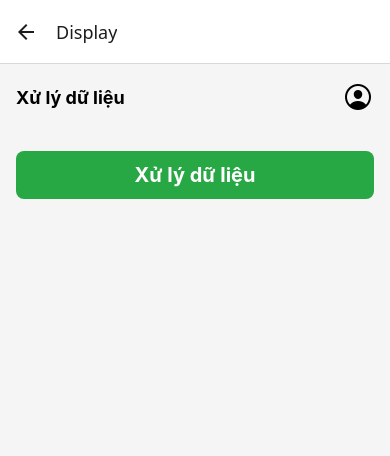
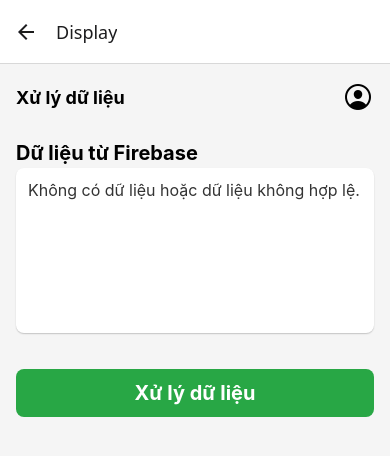
Before and after one commit to NTT19/SignLanguage, a React Native app: screen /Display in a window 390 px wide. Shown: the top 456 px of the page. Built offline with nearby package versions, Linux system fonts and the light colour scheme; no server answers; the database is empty.

Commit message:
update-speech

```diff
--- a/Display/Display.js
+++ b/Display/Display.js
@@ -2,6 +2,7 @@ import React, { useState, useEffect } from "react";
 import { View, Text, StyleSheet, TouchableOpacity, ScrollView, Image } from "react-native";
 import { Ionicons } from "@expo/vector-icons";
 import { database, ref, onValue } from "../Firebase-connect/FirebaseConfig";
+import * as Speech from 'expo-speech';
 
 export default function DataScreen() {
   const [isStarted, setIsStarted] = useState(false);
@@ -129,7 +130,7 @@ export default function DataScreen() {
       </View>
 
       {/* Frame Section */}
-      {/* <View style={styles.frameContainer}>
+      <View style={styles.frameContainer}>
         <Text style={styles.sectionTitle}>Dữ liệu từ Firebase</Text>
         <ScrollView style={styles.frameBox}>
           <Text style={styles.frameText}>
@@ -140,7 +141,7 @@ export default function DataScreen() {
               : "Không có dữ liệu hoặc dữ liệu không hợp lệ."}
           </Text>
         </ScrollView>
-      </View> */}
+      </View>
 
       {/* API Result Section */}
       {apiResult && (
@@ -170,6 +171,15 @@ export default function DataScreen() {
         </View>
       )}
 
+          {predictedLetter && (
+          <TouchableOpacity
+            style={[styles.processButton, { backgroundColor: "#007BFF" }]}
+            onPress={() => Speech.speak(predictedLetter)}
+          >
+          <Text style={styles.processButtonText}>Đọc kết quả</Text>
+         </TouchableOpacity>
+        )}
+
       {/* Action Buttons */}
       <TouchableOpacity
         style={[styles.processButton, { backgroundColor: "#28A745" }]}
@@ -191,7 +201,7 @@ const styles = StyleSheet.create({
     flexDirection: "row",
     justifyContent: "space-between",
     alignItems: "center",
-    marginBottom: 16,
+    marginBottom: 10,
   },
   headerTitle: {
     fontSize: 18,
@@ -203,8 +213,8 @@ const styles = StyleSheet.create({
   sectionTitle: {
     fontSize: 20,
     fontWeight: "bold",
-    marginBottom: 8,
-    marginTop: 10,
+    marginBottom: 3,
+
   },
   frameBox: {
     padding: 12,
@@ -264,4 +274,16 @@ const styles = StyleSheet.create({
     color: "#FFF",
     fontWeight: "bold",
   },
+  processButton: {
+    marginTop: 20,
+    paddingVertical: 12,
+    borderRadius: 8,
+    alignItems: "center",
+    justifyContent: "center",
+  },
+  processButtonText: {
+    fontSize: 20,
+    color: "#FFF",
+    fontWeight: "bold",
+  },
 });
--- a/app.json
+++ b/app.json
@@ -8,7 +8,8 @@
     "splash": {
       "image": "./assets/splash.png",
       "resizeMode": "contain",
-      "backgroundColor": "#ffffff"
+      "backgroundColor": "#ffffff",
+        "entryPoint": "./App.js"
     },
     "updates": {
       "fallbackToCacheTimeout": 0
--- a/package.json
+++ b/package.json
@@ -20,7 +20,7 @@
     "@rneui/themed": "^4.0.0-rc.8",
     "expo": "^48.0.19",
     "expo-linear-gradient": "^14.0.2",
-    "expo-speech": "^13.0.1",
+    "expo-speech": "~11.1.1",
     "expo-status-bar": "^1.4.4",
     "firebase": "^11.1.0",
     "link": "^2.1.1",
@@ -33,7 +33,6 @@
     "react-native-reanimated": "~2.14.4",
     "react-native-safe-area-context": "4.5.0",
     "react-native-screens": "4.0.0",
-    "react-native-tts": "^4.1.1",
     "react-native-vector-icons": "^10.2.0",
     "react-native-web": "^0.18.12"
   },
```
Also changed, not shown: 1 other file (tests, documents, lock files or other folders).
